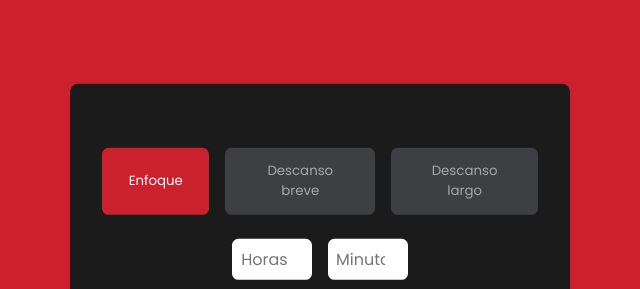
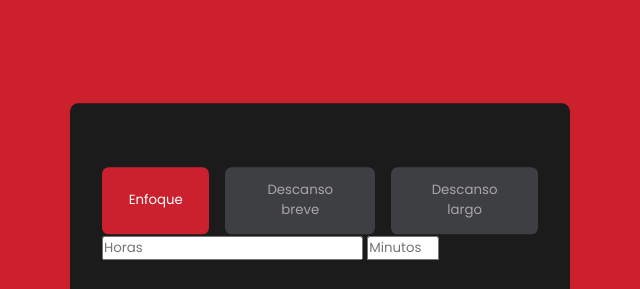
Before and after one commit to Fourecks/Pomodoro_Timer, a plain HTML site: page index.html in a window 1280 px wide. Shown: the part 87-376 px from the top of the page, without its empty margins (320-960 px from the left). Drawn offline with Linux system fonts and the light colour scheme.

Commit message:
Update style.css

```diff
--- a/style.css
+++ b/style.css
@@ -37,21 +37,6 @@ button {
   background-color: #cb202d;
   color: #ffffff;
 }
-.custom-time {
-  display: flex;
-  justify-content: center;
-  gap: 1em;
-  margin-top: 1.5em;
-}
-.custom-time input {
-  width: 80px;
-  padding: 0.5em;
-  border-radius: 0.4em;
-  border: none;
-  outline: none;
-  text-align: center;
-  font-size: 1em;
-}
 .time-btn-container {
   display: flex;
   flex-direction: column;
@@ -77,6 +62,8 @@ button {
 }
 #btn-reset {
   background-color: transparent;
+  border: none;
+  outline: none;
   color: #ffffff;
   font-size: 2em;
 }
```
